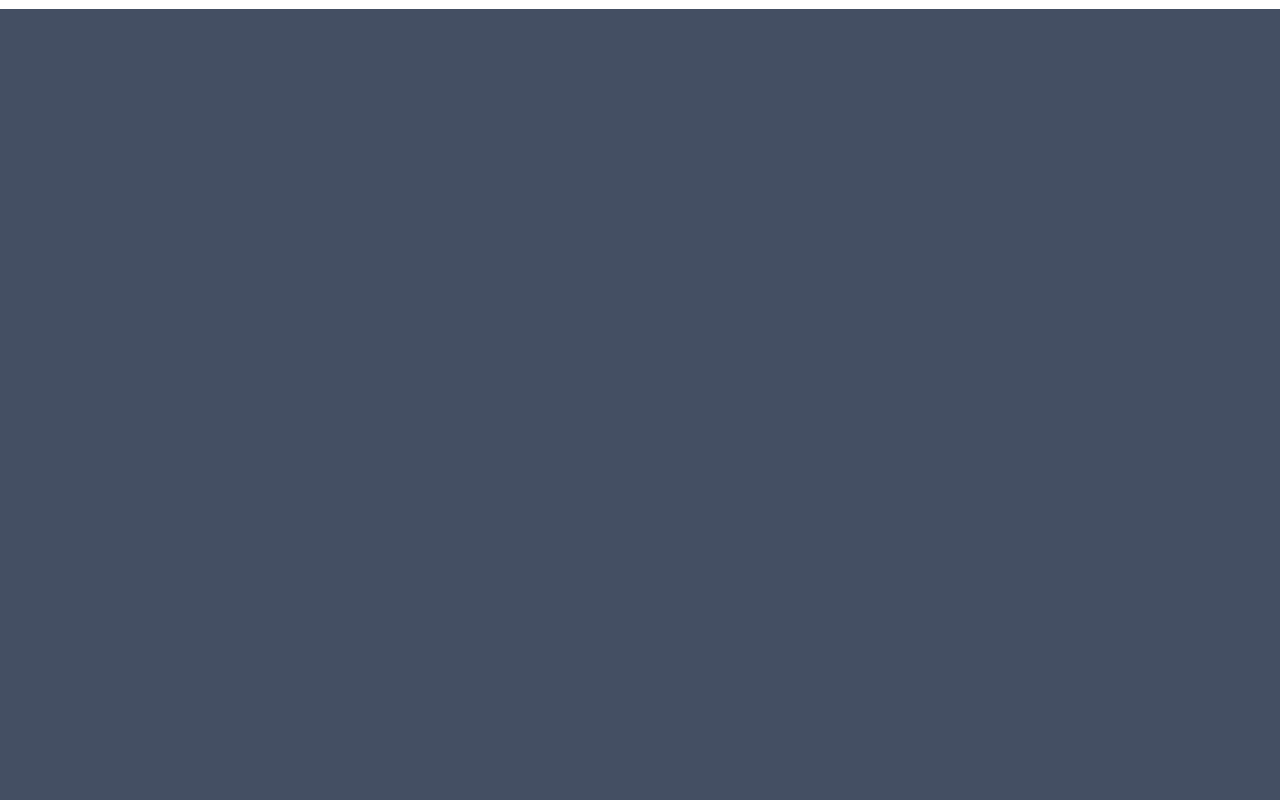
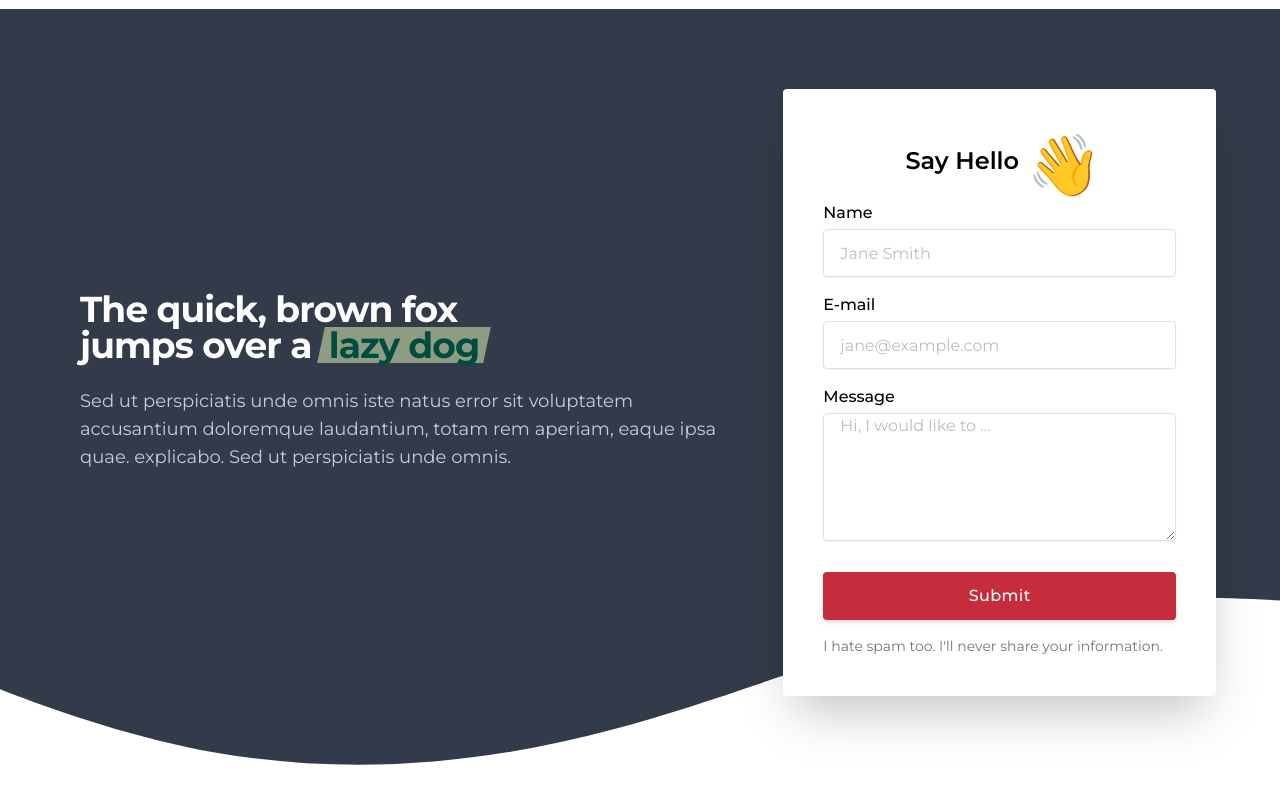
Before and after one commit to BLewisDesDev/portfolio, a Next.js app: page /home in a window 1280 px wide. Shown: the part 1700-2500 px from the top of the page. Built offline with nearby package versions, Linux system fonts and the light colour scheme.

Commit message:
Ui progress

```diff
--- a/components/Feature.tsx
+++ b/components/Feature.tsx
@@ -1,9 +1,129 @@
 import { motion } from "framer-motion";
+import React from "react";
+import { useInView } from "react-intersection-observer";
 
 export const Feature = () => {
+	const { ref, inView } = useInView({
+		threshold: 0.2,
+		triggerOnce: true,
+	});
 	return (
-		<div className="h-screen bg-brand-bblue600">
-			<div className="relative px-4 py-16 mx-auto sm:max-w-xl md:max-w-full lg:max-w-screen-xl md:px-24 lg:px-8 lg:py-44"></div>
+		<div className="relative">
+			<div className="relative bg-brand-bblue700">
+				<svg
+					className="absolute inset-x-0 bottom-0 text-white"
+					viewBox="0 -1 1160 163"
+				>
+					<path
+						fill="currentColor"
+						d="M-164 13L-104 39.7C-44 66 76 120 196 141C316 162 436 152 556 119.7C676 88 796 34 916 13C1036 -8 1156 2 1216 7.7L1276 13V162.5H1216C1156 162.5 1036 162.5 916 162.5C796 162.5 676 162.5 556 162.5C436 162.5 316 162.5 196 162.5C76 162.5 -44 162.5 -104 162.5H-164V13Z"
+					/>
+				</svg>
+				<div className="relative px-4 py-16 mx-auto overflow-hidden sm:max-w-xl md:max-w-full lg:max-w-screen-xl md:px-24 lg:px-8 lg:py-20">
+					<div className="flex flex-col items-center justify-between xl:flex-row">
+						<div className="flex items-center justify-center -mx-4 lg:pl-8">
+							<div className="px-4 py-16 mx-auto sm:max-w-xl md:max-w-full lg:max-w-screen-xl md:px-24 lg:px-8 lg:py-20">
+								<div className="relative max-w-2xl sm:mx-auto sm:max-w-xl md:max-w-2xl sm:text-center md:text-left lg:text-left">
+									<h2 className="mb-6 font-sans text-3xl font-bold tracking-tight text-white sm:text-4xl sm:leading-none">
+										The quick, brown fox
+										<br className="hidden md:block" />
+										jumps over a{" "}
+										<span className="relative inline-block px-2">
+											<div className="absolute inset-0 transform -skew-x-12 bg-brand-bgreen" />
+											<span className="relative text-teal-900">lazy dog</span>
+										</span>
+									</h2>
+									<p className="mb-6 text-base text-indigo-100 md:text-lg">
+										Sed ut perspiciatis unde omnis iste natus error sit
+										voluptatem accusantium doloremque laudantium, totam rem
+										aperiam, eaque ipsa quae. explicabo. Sed ut perspiciatis
+										unde omnis.
+									</p>
+								</div>
+							</div>
+						</div>
+						<div className="w-full max-w-xl xl:px-8 xl:w-5/12">
+							<div className="bg-white rounded shadow-2xl p-7 sm:p-10">
+								<div className="flex flex-row items-center justify-center">
+									<h3 className="px-2 pt-4 mb-4 text-2xl font-semibold sm:text-center sm:mb-6 sm:text-2xl">
+										Say Hello{" "}
+									</h3>
+									<motion.div
+										ref={ref}
+										initial={{ opacity: 0, scale: 2 }}
+										animate={inView ? { opacity: 1, scale: 1 } : { opacity: 0 }}
+										transition={{ delay: 0.5, duration: 0.5 }}
+										className="text-6xl "
+									>
+										👋
+									</motion.div>
+								</div>
+								<form>
+									<div className="mb-1 sm:mb-2">
+										<label
+											htmlFor="name"
+											className="inline-block mb-1 font-medium"
+										>
+											Name
+										</label>
+										<input
+											placeholder="Jane Smith"
+											required
+											type="text"
+											className="flex-grow w-full h-12 px-4 mb-2 transition duration-200 bg-white border border-gray-300 rounded shadow-sm appearance-none focus:border-brand-bred focus:outline-none focus:shadow-outline"
+											id="name"
+											name="name"
+										/>
+									</div>
+									<div className="mb-1 sm:mb-2">
+										<label
+											htmlFor="email"
+											className="inline-block mb-1 font-medium"
+										>
+											E-mail
+										</label>
+										<input
+											placeholder="jane@example.com"
+											required
+											type="text"
+											className="flex-grow w-full h-12 px-4 mb-2 transition duration-200 bg-white border border-gray-300 rounded shadow-sm appearance-none focus:border-brand-bred focus:outline-none focus:shadow-outline"
+											id="email"
+											name="email"
+										/>
+									</div>
+									<div className="mb-1 sm:mb-2">
+										<label
+											htmlFor="email"
+											className="inline-block mb-1 font-medium"
+										>
+											Message
+										</label>
+										<textarea
+											placeholder="Hi, I would like to ... "
+											required
+											rows={8}
+											className="flex-grow w-full h-32 px-4 mb-2 transition duration-200 bg-white border border-gray-300 rounded shadow-sm appearance-none focus:border-brand-bred focus:outline-none focus:shadow-outline"
+											id="message"
+											name="message"
+										/>
+									</div>
+									<div className="mt-4 mb-2 sm:mb-4">
+										<button
+											type="submit"
+											className="inline-flex items-center justify-center w-full h-12 px-6 font-medium tracking-wide text-white transition duration-200 rounded shadow-md bg-brand-bred hover:bg-brand-bred600 focus:shadow-outline focus:outline-none"
+										>
+											Submit
+										</button>
+									</div>
+									<p className="text-xs text-gray-600 sm:text-sm">
+										I hate spam too. I{"'"}ll never share your information.
+									</p>
+								</form>
+							</div>
+						</div>
+					</div>
+				</div>
+			</div>
 		</div>
 	);
 };
--- a/components/Portfolio.tsx
+++ b/components/Portfolio.tsx
@@ -1,12 +1,11 @@
 import React from "react";
+import Link from "next/link";
 import { motion } from "framer-motion";
 import { useInView } from "react-intersection-observer";
 
-import Link from "next/link";
-
 export const Portfolio = () => {
 	const { ref, inView } = useInView({
-		threshold: 0.3,
+		// threshold: 0,
 		triggerOnce: true,
 	});
 
--- a/pages/index.tsx
+++ b/pages/index.tsx
@@ -18,7 +18,7 @@ export default function Home() {
 	};
 
 	useEffect(() => {
-		redirect(5000);
+		redirect(4000);
 	}, []);
 
 	return (
@@ -47,8 +47,8 @@ export default function Home() {
 							src={gif}
 							alt="gif"
 							quality={100}
-							onLoadingComplete={(e) => redirect(2600)}
-							className="w-full h-screen"
+							onLoadingComplete={(e) => redirect(2800)}
+							className="object-cover w-full h-screen"
 						/>
 					</motion.div>
 				</div>
--- a/pages/projects.tsx
+++ b/pages/projects.tsx
@@ -1,5 +1,4 @@
 import Head from "next/head";
-import { useState } from "react";
 import { ProjectInfo } from "../components/ProjectInfo";
 import { Nav } from "../components/Nav";
 import { Footer } from "../components/Footer";
@@ -14,45 +13,43 @@ interface Project {
 	technologies: string[];
 }
 
-// interface projectList {
-// 	projects: ProjectProps[];
-// }
+//Dummy data for projects. Will come from database in the future.
 
 export default function Projects() {
 	const projectList = [];
 	const ReadyBank: Project = {
 		projectID: 1,
 		title: "ReadyBank",
-		link: "https://www.google.com",
-		imgSrc: "https://picsum.photos/200",
-		description: "This is a description of project 1",
+		link: "",
+		imgSrc: "/ReadyBank.png",
+		description: "This is a description of ReadyBank",
 		features: ["feature 1", "feature 2", "feature 3"],
 		technologies: ["tech 1", "tech 2", "tech 3"],
 	};
 	const TalentoTotal: Project = {
 		projectID: 2,
 		title: "TalentoTotal",
-		link: "https://www.google.com",
-		imgSrc: "https://picsum.photos/200",
-		description: "This is a description of project 1",
+		link: "",
+		imgSrc: "/TalentoTotoalLogo.jpg",
+		description: "This is a description of Talento Total",
 		features: ["feature 1", "feature 2", "feature 3"],
 		technologies: ["tech 1", "tech 2", "tech 3"],
 	};
 	const OSLi: Project = {
 		projectID: 3,
 		title: "OSLi",
-		link: "https://www.google.com",
-		imgSrc: "https://picsum.photos/200",
-		description: "This is a description of project 1",
+		link: "",
+		imgSrc: "/OSLi.png",
+		description: "This is a description of OSLi",
 		features: ["feature 1", "feature 2", "feature 3"],
 		technologies: ["tech 1", "tech 2", "tech 3"],
 	};
 	const Deeplayer: Project = {
 		projectID: 4,
 		title: "Deeplayer",
-		link: "https://www.google.com",
-		imgSrc: "https://picsum.photos/200",
-		description: "This is a description of project 1",
+		link: "",
+		imgSrc: "/Deeplayer.png",
+		description: "This is a description of Deeplayer",
 		features: ["feature 1", "feature 2", "feature 3"],
 		technologies: ["tech 1", "tech 2", "tech 3"],
 	};
@@ -70,8 +67,9 @@ export default function Projects() {
 				<link rel="icon" href="/ByronLewisDotDevLogo.png" />
 			</Head>
 			<Nav />
-			<h1>Projects Pages</h1>
-			{projectList.map((project: Project) => (
+
+			{projectList.map((project: Project, index: number) => (
+				<>
 					<ProjectInfo
 						key={project.projectID}
 						projectID={project.projectID}
@@ -82,7 +80,9 @@ export default function Projects() {
 						features={project.features}
 						technologies={project.technologies}
 					/>
+				</>
 			))}
+
 			<Footer />
 		</>
 	);
```
Also changed, not shown: components/ProjectInfo.tsx (+77 -76 lines), types.ts (added, +17 -0 lines), 1 other file (tests, documents, lock files or other folders). Lines whose indentation alone changed are shown as unchanged.
